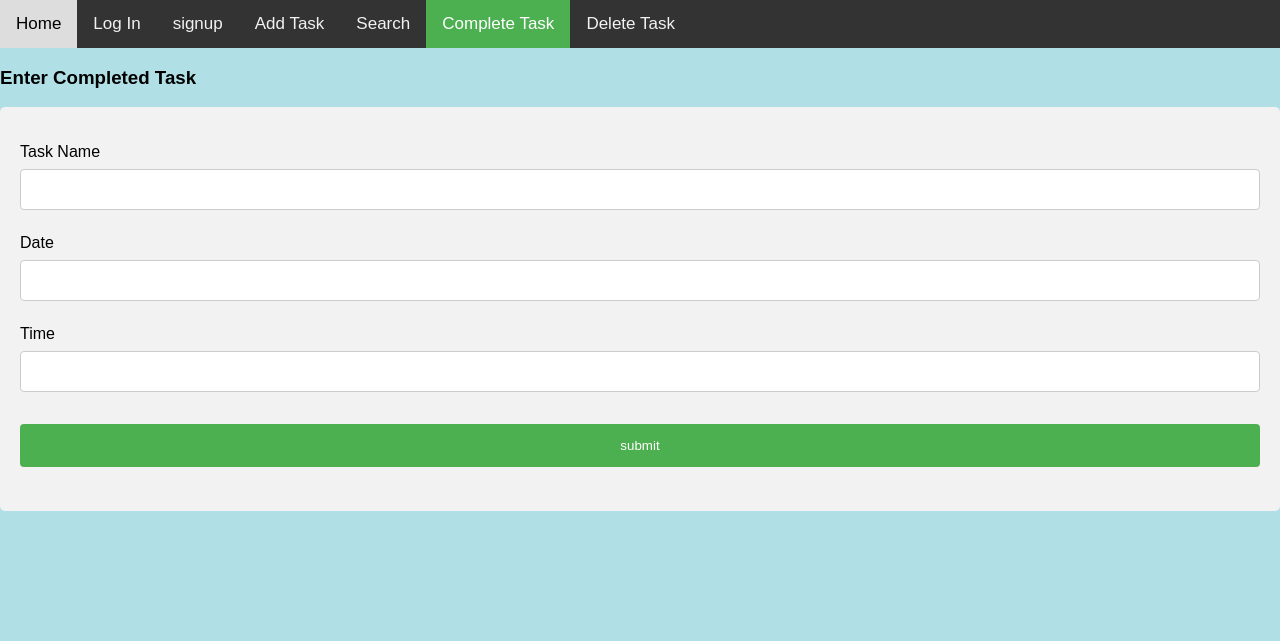
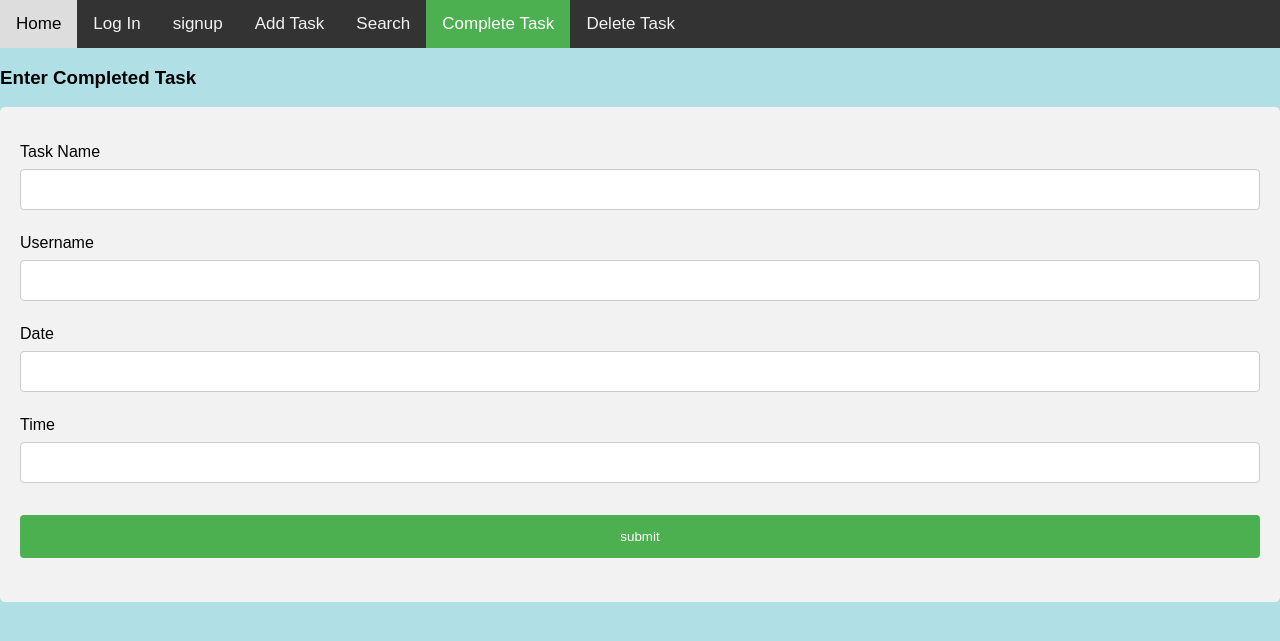
Before and after one commit to cjerryc/Bay_DB, a Flask app: page /completetask in a window 1280 px wide. Shown: the top 641 px of the page. Run offline with Flask 2, Linux system fonts and the light colour scheme; some libraries are stand-ins or nearby versions.

Commit message:
added new username field for complete task

```diff
--- a/app.py
+++ b/app.py
@@ -75,7 +75,7 @@ def taskupdated():
         result = request.form
 
         try:
-            exists = updateTask(result["taskname"], result["date"], result["time"])
+            exists = updateTask(result["taskname"], result["username"], result["date"], result["time"])
             return render_template("taskupdated.html", taskname=result["taskname"], exists=exists)
         except Exception as inst:
             print(inst)
--- a/connectToDB.py
+++ b/connectToDB.py
@@ -92,13 +92,13 @@ def createTask(taskname, username, cursor=cur):
     #return cursor.fetchone()
 
 
-def updateTask(taskname, date, time, cursor=cur):
+def updateTask(taskname, username, date, time, cursor=cur):
     exists = tasksExists("'" + taskname + "'")
 
     if exists:
         exists = 'true'
         taskname = "'" + taskname + "'"
-        username = "'jerryc2'"
+        username = "'" + username + "'"
         status = "'complete'"
         date = "'" + date + "'"
         time = "'" + time + "'"
--- a/templates/completetask.html
+++ b/templates/completetask.html
@@ -81,6 +81,7 @@ input[type=submit]:hover {
     <div class = "divform">
         <form action = "/taskupdated" method = "POST">
             <p>Task Name<input type = "text" name = "taskname" /></p>
+            <p>Username<input type = "text" name = "username" /></p>
             <p>Date<input type = "text" name = "date" /></p>
             <p>Time<input type = "text" name = "time" /></p>
             <p><input type = "submit" value = "submit" /></p>
```
